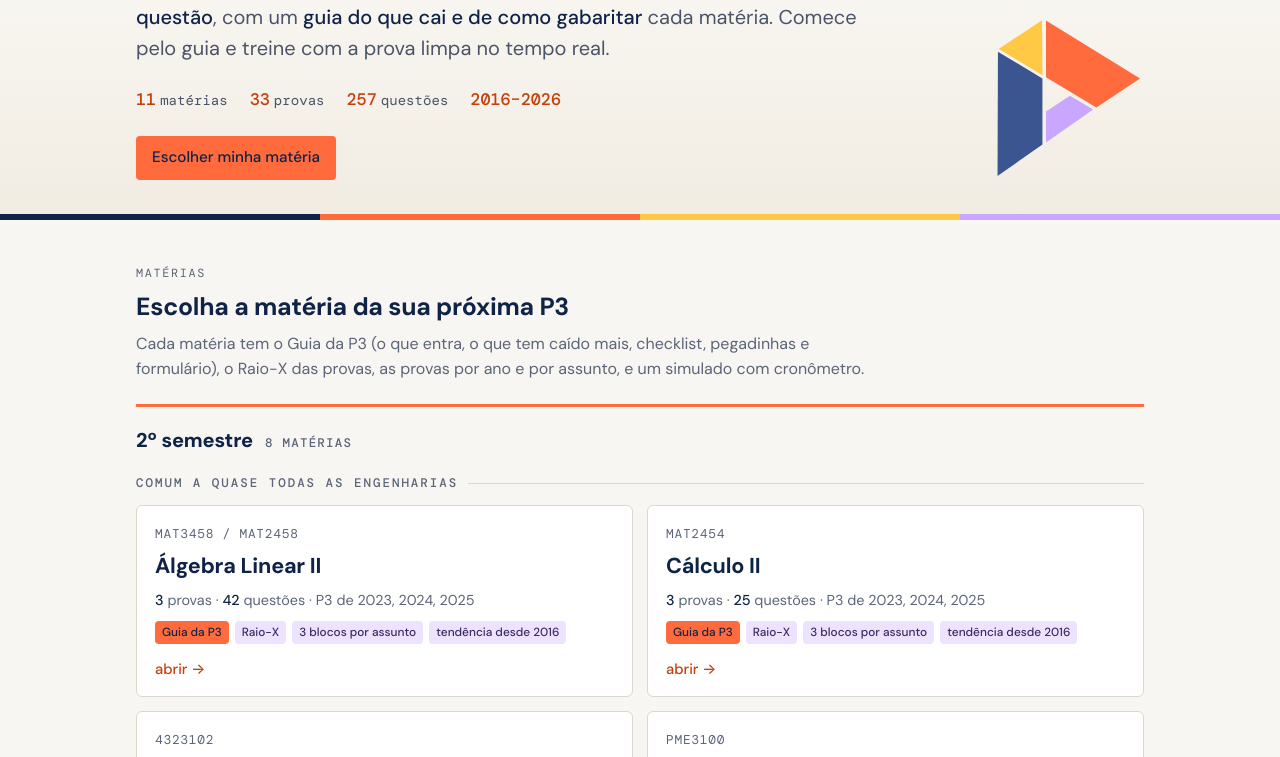
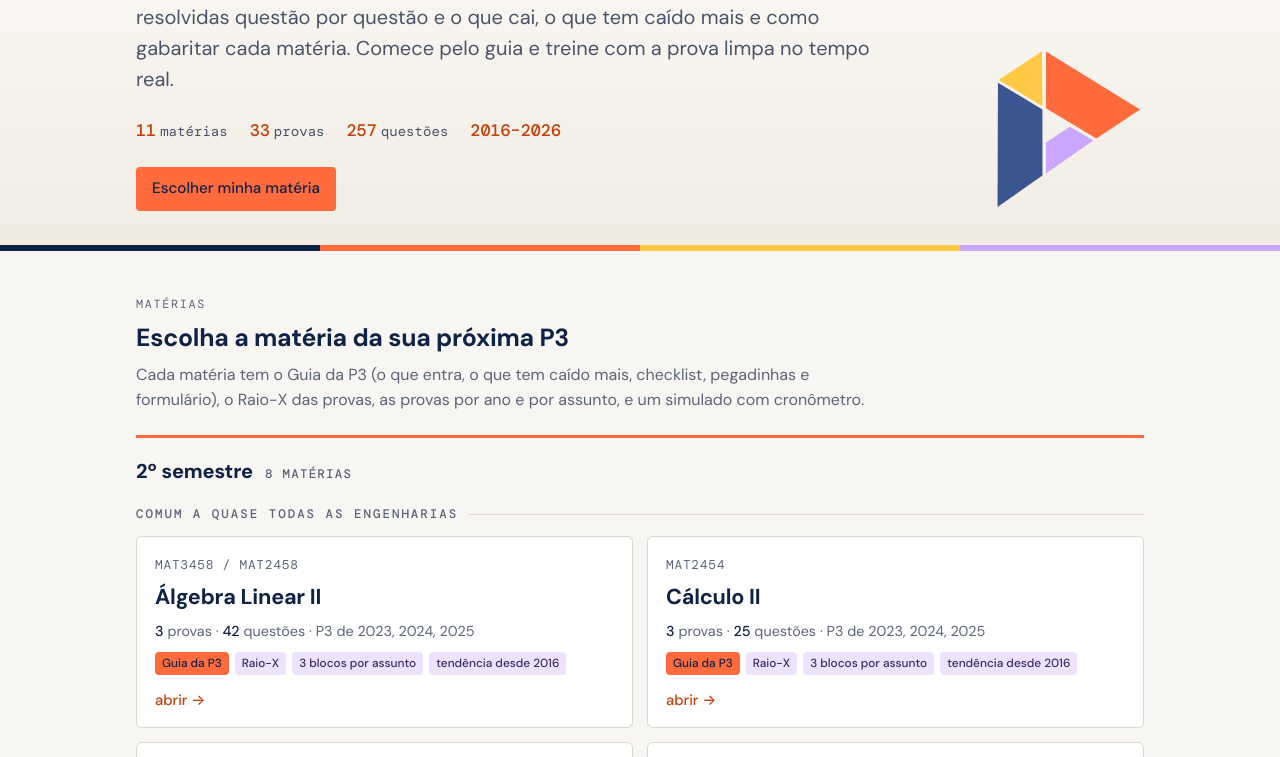
Before and after one commit to ChapaPrisma/fuja-das-p3, a plain HTML site: page index.html in a window 1280 px wide. Shown: the part 214-971 px from the top of the page. Drawn offline with nearby package versions, Linux system fonts and the light colour scheme.

Commit message:
Fuja das P3: destaque para os guias do 2º e do 4º semestre

```diff
--- a/index.html
+++ b/index.html
@@ -127,7 +127,7 @@ footer b{color:var(--band-fg);font-weight:500}
     <div style="min-width:0">
       <div class="eyebrow">Chapa Prisma · Poli-USP</div>
       <h1>Fuja das <span class="p3">P3</span>.</h1>
-      <p class="lead">As P3 do 2º e do 4º semestre da Poli, <b>transcritas e resolvidas questão por questão</b>, com um <b>guia do que cai e de como gabaritar</b> cada matéria. Comece pelo guia e treine com a prova limpa no tempo real.</p>
+      <p class="lead"><b>Guias de matérias do 2º e do 4º semestre</b>, com as P3 da Poli transcritas e resolvidas questão por questão e o que cai, o que tem caído mais e como gabaritar cada matéria. Comece pelo guia e treine com a prova limpa no tempo real.</p>
       <div class="contador"><span><b>11</b>matérias</span><span><b>33</b>provas</span><span><b>257</b>questões</span><span><b>2016–2026</b></span></div>
       <div class="cta-hero"><a class="pri" href="#materias">Escolher minha matéria</a></div>
     </div>
```
